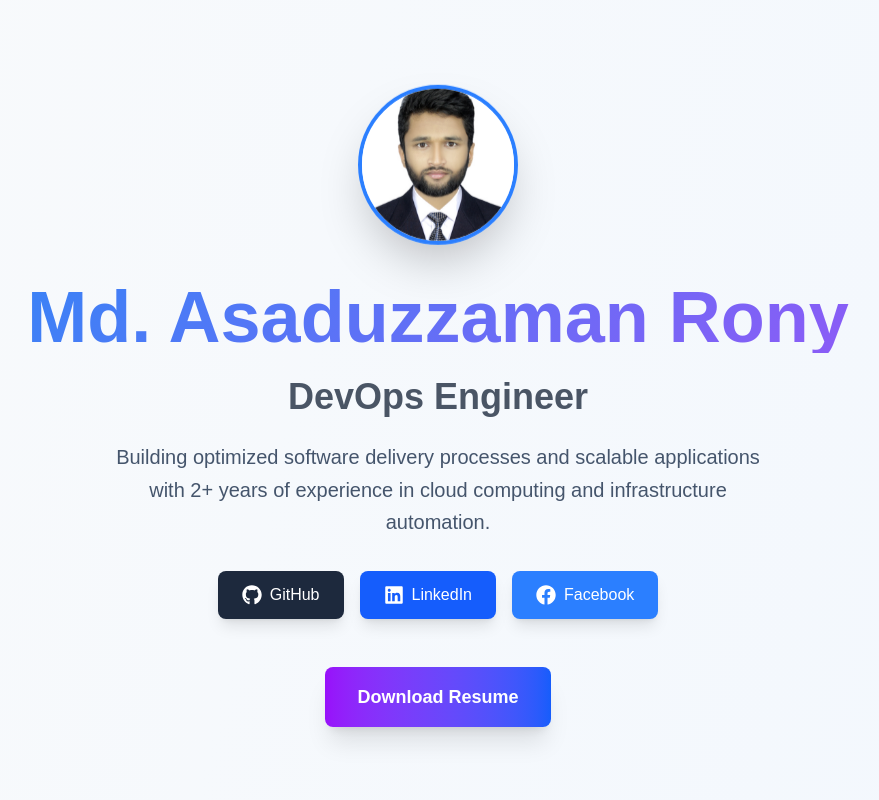
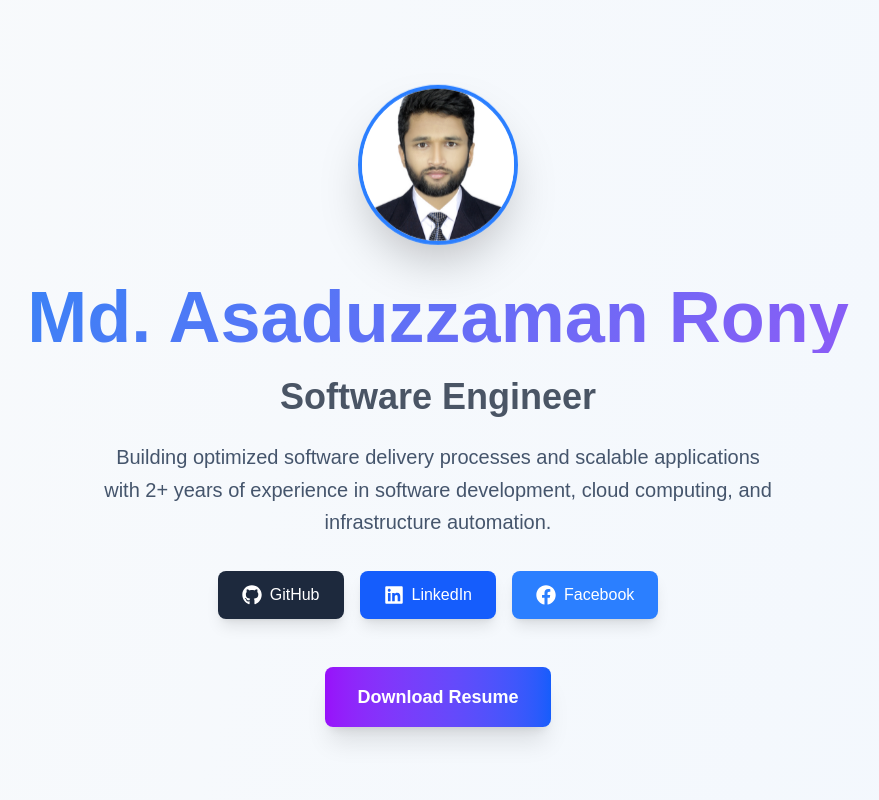
Before and after one commit to mohammadrony/portfolio, a Next.js app: page / in a window 1280 px wide. Shown: the top 800 px of the page, without its empty margins (202-1081 px from the left). Built offline with nearby package versions, Linux system fonts and the light colour scheme.

Commit message:
Update title, subtitle.

```diff
--- a/app/components/Hero.tsx
+++ b/app/components/Hero.tsx
@@ -20,10 +20,10 @@ export default function Hero() {
           Md. Asaduzzaman Rony
         </h1>
         <h2 className="text-3xl md:text-4xl font-semibold text-gray-600 dark:text-gray-400 mb-6">
-          DevOps Engineer
+          Software Engineer
         </h2>
         <p className="text-xl text-slate-600 dark:text-slate-300 mb-8 max-w-2xl mx-auto leading-relaxed">
-          Building optimized software delivery processes and scalable applications with 2+ years of experience in cloud computing and infrastructure automation.
+          Building optimized software delivery processes and scalable applications with 2+ years of experience in software development, cloud computing, and infrastructure automation.
         </p>
 
         <div className="flex justify-center gap-4 mb-8">
```
